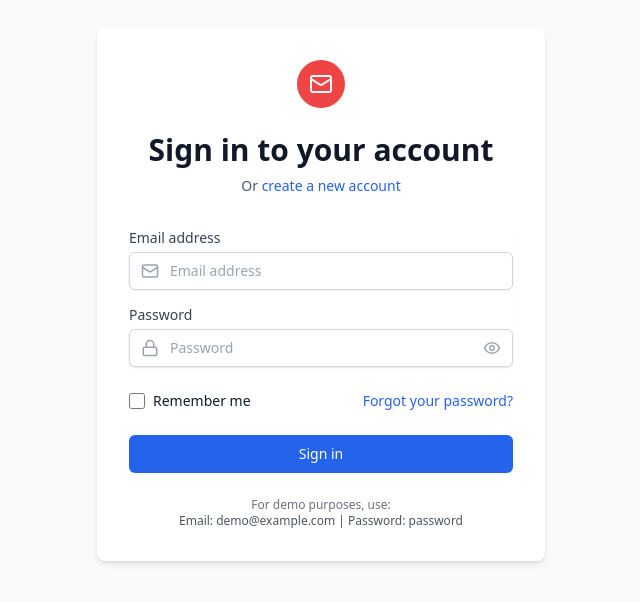
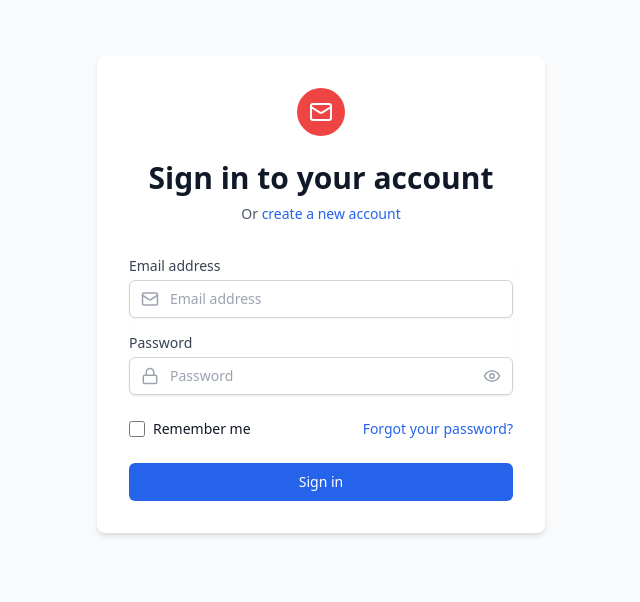
Before and after one commit to OmarMUhammed03/Real-time-Notification-System, a React (Vite) app in the folder client/: page /login in a window 1280 px wide. Shown: the part 106-708 px from the top of the page, without its empty margins (319-959 px from the left). Built offline with nearby package versions, Linux system fonts and the light colour scheme.

Commit message:
fix(Login, NotFound): update navigation paths to redirect to dashboard

```diff
--- a/client/src/pages/Login.jsx
+++ b/client/src/pages/Login.jsx
@@ -14,7 +14,7 @@ const Login = () => {
 
   useEffect(() => {
     if (user) {
-      navigate('/', { replace: true });
+      navigate('/dashboard', { replace: true });
     }
   }, [user, navigate]);
 
@@ -171,15 +171,6 @@ const Login = () => {
               Sign in
             </button>
           </div>
-
-          <div className="text-center mt-4">
-            <p className="text-xs text-gray-500">
-              For demo purposes, use:
-            </p>
-            <p className="text-xs text-gray-600 font-medium">
-              Email: demo@example.com | Password: password
-            </p>
-          </div>
         </form>
       </div>
     </div>
--- a/client/src/pages/NotFound.jsx
+++ b/client/src/pages/NotFound.jsx
@@ -22,7 +22,7 @@ const NotFound = () => {
         </p>
 
         <Link
-          to="/"
+          to="/dashboard"
           className="inline-flex items-center px-4 py-2 bg-blue-600 text-white rounded-md hover:bg-blue-700 focus:outline-none focus:ring-2 focus:ring-blue-500 focus:ring-offset-1 transition-colors duration-300"
         >
           <ArrowLeft size={18} className="mr-2" />
```
